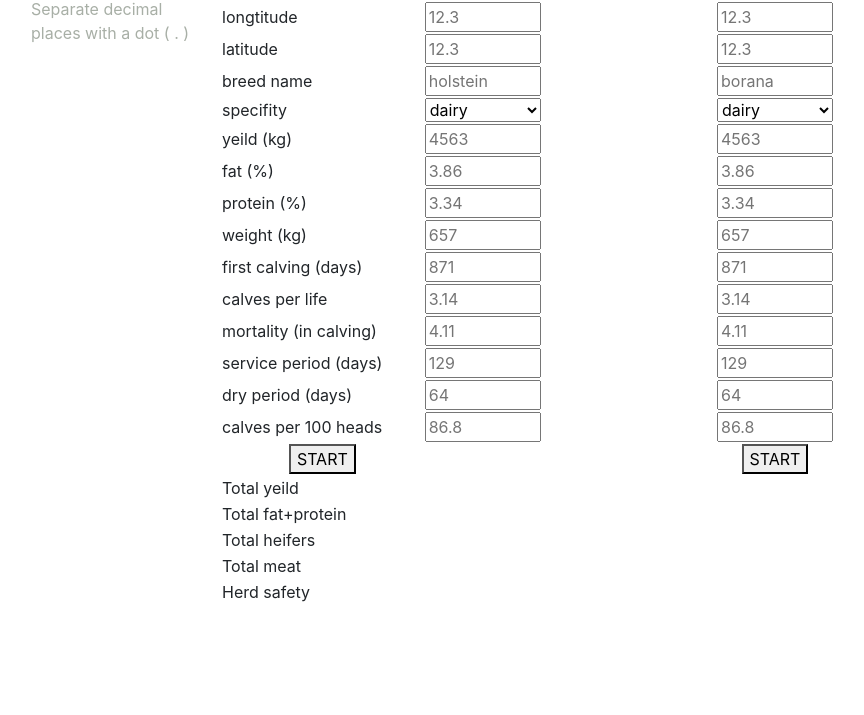
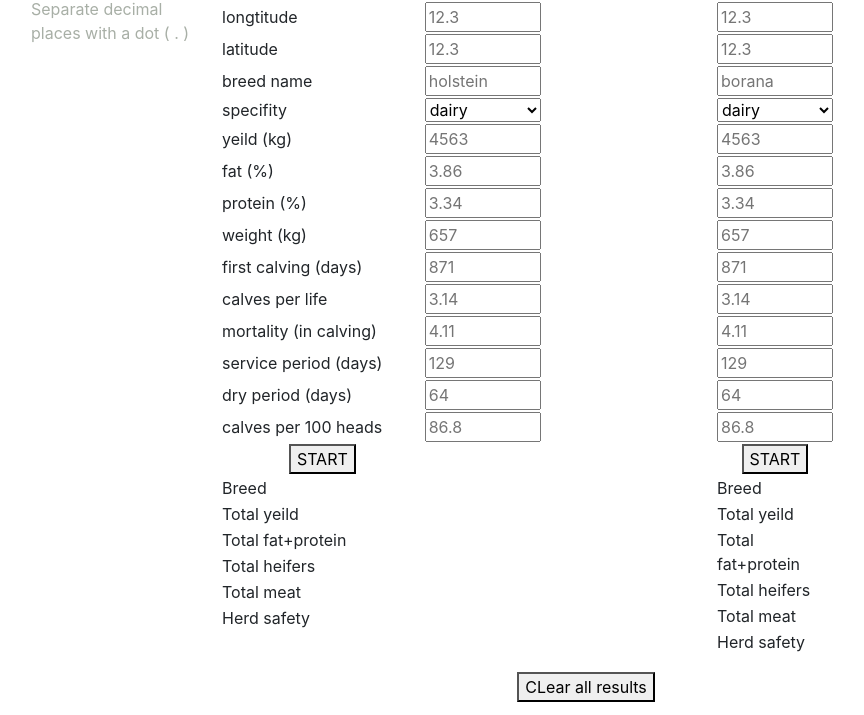
Before and after one commit to Gipnologleha/chinarov, a Flask app: page /eng in a window 1280 px wide. Shown: the part 85-800 px from the top of the page, without its empty margins (54-918 px from the left). Run offline with Flask 2, Linux system fonts and the light colour scheme; some libraries are stand-ins or nearby versions.

Commit message:
obnovleniya

```diff
--- a/server.py
+++ b/server.py
@@ -1,13 +1,14 @@
 from collections import namedtuple
 import numpy as np
 import pandas as pd
-from flask import Flask,render_template
+from flask import Flask,render_template, session
 from flask import redirect, url_for, request
 from flask_sqlalchemy import SQLAlchemy
 from flask_migrate import Migrate
 
 from config import Config
 app = Flask(__name__)
+app.config['SECRET_KEY'] = '080f9c49739034afe5a0427b1f5a5263cb8a219ba8c989f234363a11e216a8a6a479'
 app.config.from_object(Config)
 db = SQLAlchemy(app)
 migrate = Migrate(app, db)
@@ -33,8 +34,8 @@ def index():
     return render_template('index.html')
 
 @app.route('/eng',  methods=['GET'])
-def eng():   #значения из обработчика падают сюда - в функцию.
-    return render_template('eng.html', chcounts1=chcounts1, chcounts2=chcounts2)
+def eng():   #значения из обработчика падают сюда - в функцию.:
+    return render_template ('eng.html', chcounts1=chcounts1, chcounts2=chcounts2)
 
 @app.route('/rus',  methods=['GET'])
 def rus():   #значения из обработчика падают сюда - в функцию.
@@ -43,6 +44,8 @@ def rus():   #значения из обработчика падают сюда
 @app.route('/eng1', methods=['POST'])
 def chinarovcount1 ():
     try:
+        chcounts1.clear()
+
         longtitude1 = float(request.form['chlongtitude1'])
         latitude1 = float(request.form['chlatitude1'])
         breed1 = request.form['chbreed1']
@@ -114,7 +117,7 @@ def chinarovcount1 ():
         total_safety1 = np.round((1 - rejection1),2)
 
         chcounts1.append(Chcount1([
-            total_yeild1, total_fat_protein1, total_heifers1, total_meat1, total_safety1
+            total_yeild1, total_fat_protein1, total_heifers1, total_meat1, total_safety1, breed1
             ]), )
 
 
@@ -130,6 +133,8 @@ def chinarovcount1 ():
 @app.route('/eng2', methods=['POST'])
 def chinarovcount2 ():
     try:
+        chcounts2.clear()
+
         longtitude2 = float(request.form['chlongtitude2'])
         latitude2 = float(request.form['chlatitude2'])
         breed2 = request.form['chbreed2']
@@ -203,7 +208,7 @@ def chinarovcount2 ():
 
         chcounts2.append(Chcount2([ #скобка открывающая кортеж
             #summ # возврат значения, указанного в функции, summ и есть это значение
-            total_nadoi2, total_jir_belok2, total_vihod_neteley2, total_myaso2, total_sohrannost2
+            total_nadoi2, total_jir_belok2, total_vihod_neteley2, total_myaso2, total_sohrannost2, breed2
             ]), ) #скобка закрывающая кортеж и его результат
 
 
@@ -217,9 +222,11 @@ def chinarovcount2 ():
         Separate decimal places with a dot ( . )"""
 
 
-@app.route('/rus1', methods=['POST'])
+@app.route('/rus1', methods=['POST', 'GET'])
 def rus1 ():
     try:
+        chcounts1r.clear()
+
         longtitude1 = float(request.form['chlongtitude1'])
         latitude1 = float(request.form['chlatitude1'])
         breed1 = request.form['chbreed1']
@@ -234,8 +241,6 @@ def rus1 ():
         service_period1 = float(request.form['chservis_period1'])
         dry_period1 = float(request.form['chsuhostoyniy_period1'])
         calving_per100_heads1 = float(request.form['chvihod_telyat_na100_golov1'])
-
-
 
 
         cowbreed1 = CowsBreeds1(
@@ -291,10 +296,10 @@ def rus1 ():
         total_safety1 = np.round((1 - rejection1),2)
 
         chcounts1r.append(Chcount1r([
-            total_yeild1, total_fat_protein1, total_heifers1, total_meat1, total_safety1
+            total_yeild1, total_fat_protein1, total_heifers1, total_meat1, total_safety1, breed1
             ]), )
 
-
+        session.modified = False
         return redirect(url_for('rus')) #передает данные в именно в функцию eng
     except ZeroDivisionError:
         return "age in calving could not be equal 1, please enter another value"
@@ -308,6 +313,7 @@ def rus1 ():
 @app.route('/rus2', methods=['POST'])
 def rus2 ():
     try:
+        chcounts2r.clear()
         longtitude2 = float(request.form['chlongtitude2'])
         latitude2 = float(request.form['chlatitude2'])
         breed2 = request.form['chbreed2']
@@ -381,7 +387,7 @@ def rus2 ():
 
         chcounts2r.append(Chcount2r([ #скобка открывающая кортеж
             #summ # возврат значения, указанного в функции, summ и есть это значение
-            total_nadoi2, total_jir_belok2, total_vihod_neteley2, total_myaso2, total_sohrannost2
+            total_nadoi2, total_jir_belok2, total_vihod_neteley2, total_myaso2, total_sohrannost2, breed2
             ]), ) #скобка закрывающая кортеж и его результат
 
 
@@ -395,6 +401,20 @@ def rus2 ():
         Отделяйте десятичные знаки точкой ( . )"""
 
 
+#ОЧИСТКА ФОРМ ОЧИСТКА ФОРМ ОЧИСТКА ФОРМ ОЧИСТКА ФОРМ ОЧИСТКА ФОРМ ОЧИСТКА ФОРМ
+@app.route ('/clearrus', methods = ['POST'])
+def clearrus ():
+    chcounts1r.clear()
+    chcounts2r.clear()
+    return redirect(url_for('rus'))
+
+@app.route ('/cleareng', methods = ['POST'])
+def cleareng ():
+    chcounts1.clear()
+    chcounts2.clear()
+    return redirect(url_for('eng'))
+
+
 
 
 if __name__ == '__main__':  #файл запускается напрямую
--- a/templates/eng.html
+++ b/templates/eng.html
@@ -86,6 +86,10 @@
                     </form>
                     <tr>
                         <tr>
+                            <td>Breed</td>
+                            <td>{% for chcount1 in chcounts1 %}<div align = 'center'>{{ chcount1.chraschet[5]}}</div> {%endfor%}</td>
+                        </tr>
+                        <tr>
                             <td>Total yeild</td>
                             <td>{% for chcount1 in chcounts1 %}<div align = 'center'>{{ chcount1.chraschet[0]}}</div> {%endfor%}</td>
                         </tr>
@@ -165,23 +169,27 @@
                     </form>
                     <tr>
                         <tr>
-                            <td></td>
+                            <td>Breed</td>
+                            <td>{% for chcount2 in chcounts2 %}<div align = 'center'>{{ chcount2.chraschet[5]}}</div> {%endfor%}</td>
+                        </tr>
+                        <tr>
+                            <td>Total yeild</td>
                             <td>{%for chcount2 in chcounts2%}<div align = 'center'>{{ chcount2.chraschet[0]}}</div> {%endfor%}</td>
                         </tr>
                         <tr>
-                            <td></td>
+                            <td>Total fat+protein</td>
                             <td>{% for chcount2 in chcounts2 %}<div align = 'center'>{{ chcount2.chraschet[1]}}</div> {%endfor%}</td>
                         </tr>
                         <tr>
-                            <td></td>
+                            <td>Total heifers</td>
                             <td>{% for chcount2 in chcounts2 %}<div align = 'center'>{{ chcount2.chraschet[2]}}</div> {%endfor%}</td>
                         </tr>
                         <tr>
-                            <td></td>
+                            <td>Total meat</td>
                             <td>{% for chcount2 in chcounts2 %}<div align = 'center'>{{ chcount2.chraschet[3]}}</div> {%endfor%}</td>
                         </tr>
                         <tr>
-                            <td></td>
+                            <td>Herd safety</td>
                             <td>{% for chcount2 in chcounts2 %}<div align = 'center'>{{ chcount2.chraschet[4]}}</div> {%endfor%}</td>
                         </tr>
                     </tr>
@@ -191,6 +199,16 @@
             </div>
         </div>
     </div>
+    <form method="POST" action="/cleareng">
+        <table align = 'center'>
+            <tr>
+                <td align = 'left'>
+                    <button type="submit"> CLear all results </button>
+                </td>
+                <p></p>
+            </tr>
+        </table>
+    </form>
 
 
 
```
Also changed, not shown: templates/rus.html (+21 -3 lines).
